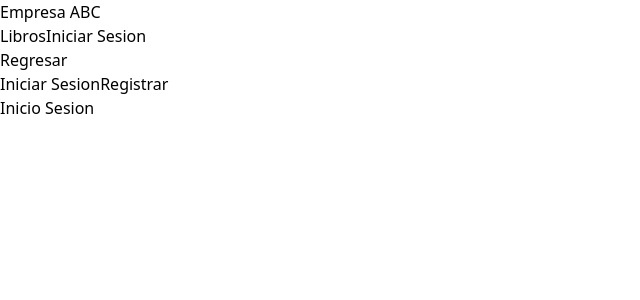
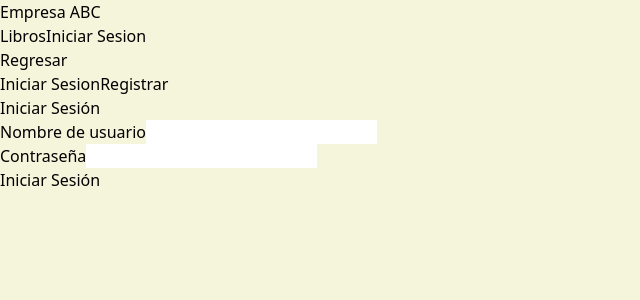
Before and after one commit to albust2005/project_tecnoParque, a React (Vite) app in the folder client/: page /login in a window 1280 px wide. Shown: the top 300 px of the page, without its empty margins (0-640 px from the left). Built offline with nearby package versions, Linux system fonts and the light colour scheme.

Commit message:
Cambios esteticos del aplicativo

```diff
--- a/client/src/App.css
+++ b/client/src/App.css
@@ -0,0 +1,11 @@
+body{
+    background: #F5F5DC;
+}
+
+input[type=number]::-webkit-inner-spin-button,
+input[type=number]::-webkit-outer-spin-button {
+  -webkit-appearance: none;
+  margin: 0;
+}
+
+input[type=number] { -moz-appearance:textfield; }
--- a/client/src/page/Libros.jsx
+++ b/client/src/page/Libros.jsx
@@ -97,7 +97,7 @@ export function Libros() {
                     }
                 </div>
             </nav>
-            <div className="w-[90%] container grid grid-cols-1 sm:grid-cols-2 xl:grid-cols-3 ml-[20vh]">
+            <div className="w-[90%] container grid grid-cols-2 sm:grid-cols-3 xl:grid-cols-4 ml-[20vh]">
                 {
                     Libros.map((libro, Index) => {
                         return (
--- a/client/src/page/inicioSesion.jsx
+++ b/client/src/page/inicioSesion.jsx
@@ -1,7 +1,61 @@
-
+import { useForm } from 'react-hook-form';
 
 export function InicioSesion() {
+
+    const {
+        register,
+        handleSubmit,
+        formState: { errors },
+        watch,
+    } = useForm();
+
     return(
-        <div>Inicio Sesion</div>
+        <div>
+            <form
+                className='bg-gray-200 p-[3vh] rounded-[2.5vh] w-[60vh]'
+            >
+                <div className="flex flex-col items-center">
+                    <h1 className="font-serif text-2xl mb-[2vh]">Iniciar Sesión</h1>
+                    <div className="flex flex-col w-[80%] mb-[2vh]">
+                        <label className="font-serif text-xl">
+                            Nombre de usuario
+                        </label>
+                        <input
+                            type="text"
+                            className="rounded-[1vh] p-[1vh]"
+                            {...register("username", {
+                                required: {
+                                    value: true,
+                                    message: "Escribir tu nombre de usuario",
+                                },
+                                minLength: 3,
+                            })}
+                        />
+                        {errors.username && (<span>{errors.username.message}</span>)}
+                    </div>
+                    <div className="flex flex-col w-[80%] mb-[2vh]">
+                        <label className="font-serif text-xl">
+                            Contraseña
+                        </label>
+                        <input
+                            type="password"
+                            className="rounded-[1vh] p-[1vh]"
+                            {...register("contrasena", {
+                                required: {
+                                    value: true,
+                                    message: "Escribir tu contraseña",
+                                },
+                                minLength: 3,
+                            })}
+                        />
+                        {errors.contrasena && (<span>{errors.contrasena.message}</span>)}
+                    </div>
+
+                    <button className="m-[1vh] p-[2vh] bg-emerald-300 rounded-[2vh] text-white border-solid border-2 hover:bg-transparent hover:text-emerald-300 hover:border-emerald-300">
+                        Iniciar Sesión
+                    </button>
+                </div>
+            </form>
+        </div>
     )
 }
--- a/client/src/page/login.jsx
+++ b/client/src/page/login.jsx
@@ -7,6 +7,7 @@ import { Registro } from "./registro";
 import { InicioSesion } from "./inicioSesion";
 
 import { Link } from "react-router-dom";
+import { ButtonNav } from "../components/buttons/bNav";
 
 export function useChangeLogin() {
     const [form, setForm] = useState("Iniciar");
@@ -28,23 +29,25 @@ export function Login() {
     const { Inicio, Registros, formRender } = useChangeLogin()
 
     return (
-        <div>
+        <div className="flex flex-col items-center m-[3vh] h-[50vh] p-[2vh]">
             <div>
-                <Link to="/">
-                    <button>Regresar</button>
-                </Link>
+                <ButtonNav href="/" text="Regresar"/>
             </div>
-            <nav>
-                <button onClick={Inicio}>
+            <nav className="flex my-[3vh] w-[90%] justify-center">
+                <button
+                    onClick={Inicio}
+                    className="m-[2vh] bg-emerald-300 p-[1vh] rounded-[1vh] text-white hover:bg-transparent hover:text-emerald-300 border-solid border-2 hover:border-emerald-300"
+                >
                     Iniciar Sesion
                 </button>
-                <button onClick={Registros}>
+                <button
+                    onClick={Registros}
+                    className="m-[2vh] bg-emerald-300 p-[1vh] rounded-[1vh] text-white hover:bg-transparent hover:text-emerald-300 border-solid border-2 hover:border-emerald-300"
+                >
                     Registrar
                 </button>
             </nav>
-            <div>
-                {formRender}
-            </div>
+            {formRender}
         </div>
     )
 }
--- a/client/src/page/registro.jsx
+++ b/client/src/page/registro.jsx
@@ -16,14 +16,17 @@ export function Registro() {
         <div>
             <form
                 onSubmit={handleSubmit(createUser)}
+                className='bg-gray-200 p-[3vh] rounded-[2.5vh] w-[60vh]'
             >
-                <div>
-                    <div>
-                        <label htmlFor="ID">
+                <div className="flex flex-col items-center">
+                    <h1 className="font-serif text-2xl mb-[2vh]">Registro</h1>
+                    <div className="flex flex-col w-[80%] mb-[2vh]">
+                        <label className="font-serif text-xl">
                             Cedula
                         </label>
                         <input
                             type="number"
+                            className="rounded-[1vh] p-[1vh]"
                             {...register("ID", {
                                 required: {
                                     value: true,
@@ -34,12 +37,13 @@ export function Registro() {
                         {errors.ID && (<span>{errors.ID.message}</span>)}
                     </div>
 
-                    <div>
-                        <label htmlFor="nombre_c">
+                    <div className="flex flex-col w-[80%] mb-[2vh]">
+                        <label className="font-serif text-xl">
                             Nombre Completo
                         </label>
                         <input
                             type="text"
+                            className="rounded-[1vh] p-[1vh]"
                             {...register("nombre_c", {
                                 required: {
                                     value: true,
@@ -51,12 +55,13 @@ export function Registro() {
                         {errors.nombre_c && (<span>{errors.nombre_c.message}</span>)}
                     </div>
 
-                    <div>
-                        <label htmlFor="numero_tarjeta">
+                    <div className="flex flex-col w-[80%] mb-[2vh]">
+                        <label className="font-serif text-xl">
                             Numero de Tarjeta
                         </label>
                         <input
                             type="number"
+                            className="rounded-[1vh] p-[1vh]"
                             {...register("numero_tarjeta", {
                                 message: "Escribe tu numero de tarjeta"
                             })}
@@ -64,12 +69,13 @@ export function Registro() {
                         {errors.numero_tarjeta && (<span>{errors.numero_tarjeta.message}</span>)}
                     </div>
 
-                    <div>
-                        <label htmlFor="correo">
+                    <div className="flex flex-col w-[80%] mb-[2vh]">
+                        <label className="font-serif text-xl">
                             Correo Electronico
                         </label>
                         <input
                             type="email"
+                            className="rounded-[1vh] p-[1vh]"
                             {...register("correo", {
                                 required: {
                                     value: true,
@@ -80,12 +86,13 @@ export function Registro() {
                         {errors.correo && (<span>{errors.correo.message}</span>)}
                     </div>
 
-                    <div>
-                        <label htmlFor="username">
+                    <div className="flex flex-col w-[80%] mb-[2vh]">
+                        <label className="font-serif text-xl">
                             Nombre de usuario
                         </label>
                         <input
                             type="text"
+                            className="rounded-[1vh] p-[1vh]"
                             {...register("username", {
                                 required: {
                                     value: true,
@@ -97,12 +104,13 @@ export function Registro() {
                         {errors.username && (<span>{errors.username.message}</span>)}
                     </div>
 
-                    <div>
-                        <label htmlFor="contrasena">
+                    <div className="flex flex-col w-[80%] mb-[2vh]">
+                        <label className="font-serif text-xl">
                             Contraseña
                         </label>
                         <input
                             type="password"
+                            className="rounded-[1vh] p-[1vh]"
                             {...register("contrasena", {
                                 required: {
                                     value: true,
@@ -114,12 +122,13 @@ export function Registro() {
                         {errors.contrasena && (<span>{errors.contrasena.message}</span>)}
                     </div>
 
-                    <div>
-                        <label htmlFor="confirmarContrasena">
+                    <div className="flex flex-col w-[80%] mb-[2vh]">
+                        <label className="font-serif text-xl">
                             Confirmar Contraseña
                         </label>
                         <input
                             type="password"
+                            className="rounded-[1vh] p-[1vh]"
                             {...register("confirmarContrasena", {
                                 required: {
                                     value: true,
@@ -138,7 +147,9 @@ export function Registro() {
                         {errors.confirmarContrasena && (<span>{errors.confirmarContrasena.message}</span>)}
                     </div>
 
-                    <button>Registro</button>
+                    <button className="m-[1vh] p-[2vh] bg-emerald-300 rounded-[2vh] text-white border-solid border-2 hover:bg-transparent hover:text-emerald-300 hover:border-emerald-300">
+                        Registrar
+                    </button>
                 </div>
             </form>
         </div>
```
